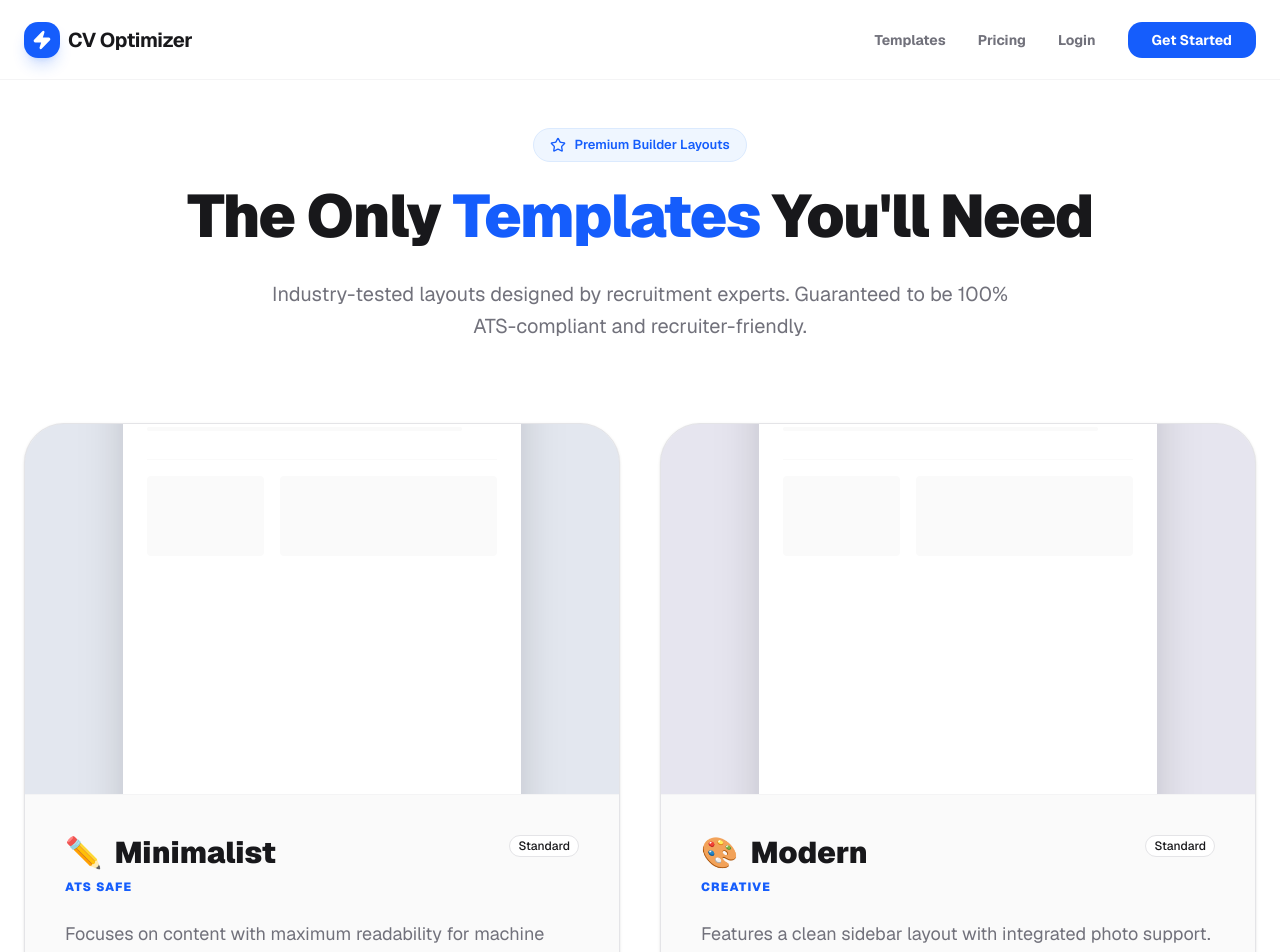
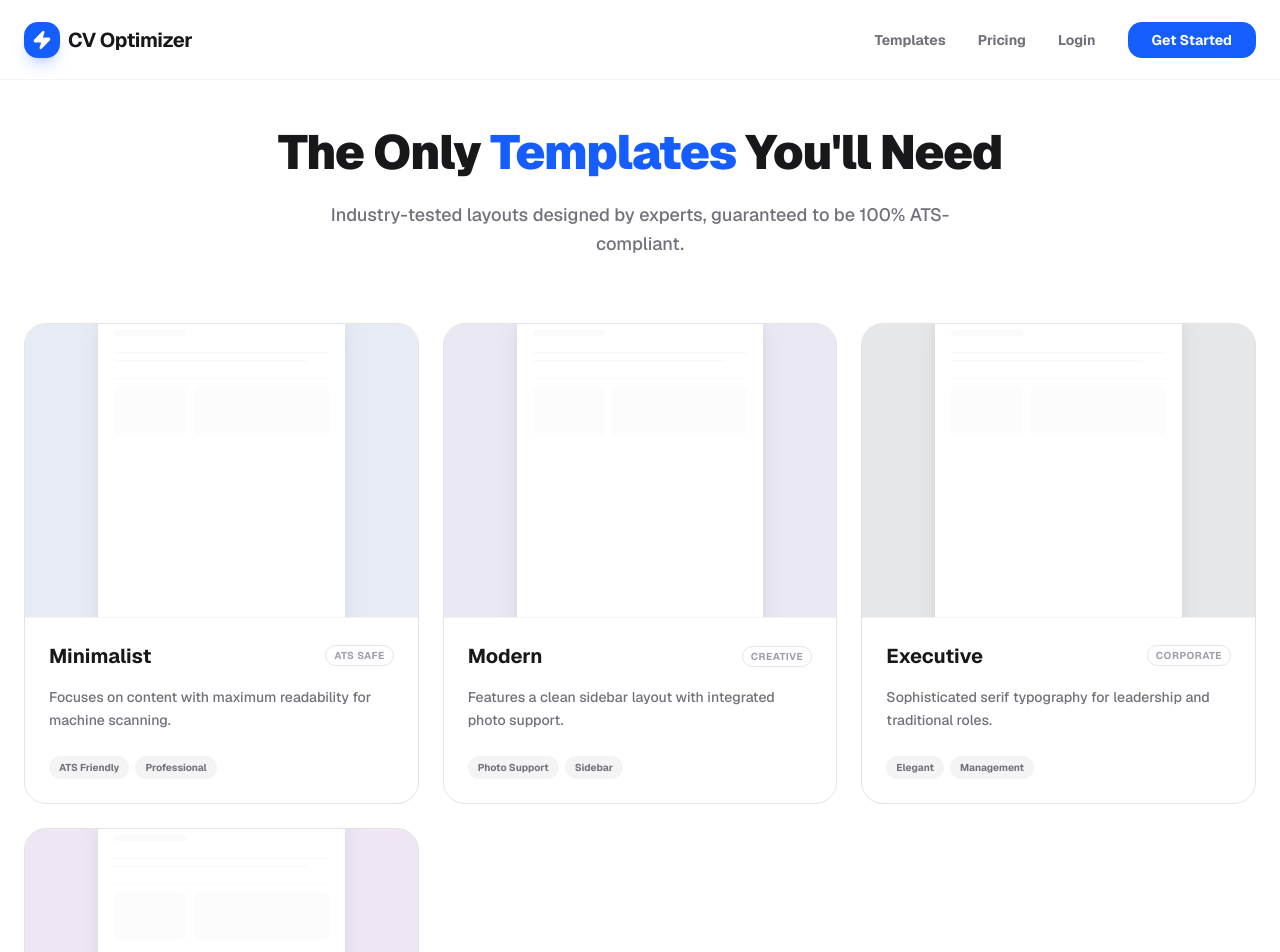
Before and after one commit to Cinarezici/cv, a Next.js app: page /templates in a window 1280 px wide. Shown: the top 952 px of the page. Built offline with nearby package versions, Linux system fonts and the light colour scheme.

Commit message:
style: minimalist redesign of the templates page

```diff
--- a/src/app/templates/page.tsx
+++ b/src/app/templates/page.tsx
@@ -66,69 +66,62 @@ export default function TemplatesPage() {
             </header>
 
             <div className="max-w-7xl mx-auto flex-1 w-full relative">
-                <div className="text-center mb-20 relative z-10">
-                    <div className="inline-flex items-center gap-2 px-4 py-1.5 rounded-full bg-blue-50 border border-blue-100 text-blue-600 text-[13px] font-semibold mb-6">
-                        <Star className="h-4 w-4" /> Premium Builder Layouts
-                    </div>
-                    <h1 className="text-5xl md:text-6xl font-black tracking-tight mb-8">
+                <div className="text-center mb-16 relative z-10">
+                    <h1 className="text-4xl md:text-5xl font-black tracking-tight mb-6">
                         The Only <span className="text-blue-600">Templates</span> You'll Need
                     </h1>
-                    <p className="text-xl text-zinc-500 max-w-3xl mx-auto leading-relaxed">
-                        Industry-tested layouts designed by recruitment experts. Guaranteed to be 100% ATS-compliant and recruiter-friendly.
+                    <p className="text-lg text-zinc-500 max-w-2xl mx-auto leading-relaxed font-medium">
+                        Industry-tested layouts designed by experts, guaranteed to be 100% ATS-compliant.
                     </p>
                 </div>
 
-                {/* Templates Grid */}
-                <div className="grid md:grid-cols-2 gap-10 relative z-10">
+                {/* Templates Grid - Compact 3-column */}
+                <div className="grid md:grid-cols-2 lg:grid-cols-3 gap-6 relative z-10">
                     {templates.map((tpl) => (
-                        <div key={tpl.id} className="group relative bg-zinc-50 rounded-[40px] overflow-hidden border border-zinc-200 flex flex-col hover:border-blue-300 hover:bg-zinc-100/50 transition-all duration-500 shadow-sm hover:shadow-xl">
+                        <div key={tpl.id} className="group relative bg-white rounded-3xl overflow-hidden border border-zinc-200 flex flex-col hover:border-blue-400 hover:shadow-2xl transition-all duration-500">
 
-                            {/* Preview image Simulation */}
-                            <div className={`aspect-[16/10] ${tpl.color} w-full relative p-12 flex items-center justify-center overflow-hidden border-b border-zinc-100`}>
+                            {/* Smaller Preview area */}
+                            <div className={`aspect-[4/3] ${tpl.color} w-full relative p-8 flex items-center justify-center overflow-hidden border-b border-zinc-100`}>
                                 <div className="absolute inset-0 bg-gradient-to-tr from-blue-500/5 to-transparent opacity-0 group-hover:opacity-100 transition-opacity duration-700" />
 
-                                {/* Fake Document Shape */}
-                                <div className="w-[80%] aspect-[1/1.414] bg-white shadow-2xl rounded-sm flex flex-col p-6 gap-3 transition-transform duration-700 group-hover:scale-105 group-hover:-rotate-1">
-                                    <div className="h-4 w-1/2 bg-zinc-100 rounded"></div>
-                                    <div className="h-2 w-1/3 bg-zinc-50 rounded mb-4"></div>
-                                    <div className="space-y-2">
-                                        <div className="h-1 w-full bg-zinc-50 rounded"></div>
-                                        <div className="h-1 w-[90%] bg-zinc-50 rounded"></div>
+                                {/* Refined Fake Document Shape */}
+                                <div className="w-[75%] aspect-[1/1.414] bg-white shadow-xl rounded-[2px] flex flex-col p-4 gap-2 transition-transform duration-700 group-hover:scale-105 group-hover:-rotate-1">
+                                    <div className="h-2.5 w-1/2 bg-zinc-100/80 rounded"></div>
+                                    <div className="h-1.5 w-1/3 bg-zinc-50 rounded mb-2"></div>
+                                    <div className="space-y-1.5">
+                                        <div className="h-0.5 w-full bg-zinc-50 rounded"></div>
+                                        <div className="h-0.5 w-[90%] bg-zinc-50 rounded"></div>
                                     </div>
-                                    <div className="mt-4 pt-4 border-t border-zinc-50 flex gap-4">
-                                        <div className="h-20 w-1/3 bg-zinc-50 rounded"></div>
-                                        <div className="h-20 flex-1 bg-zinc-50 rounded"></div>
+                                    <div className="mt-2 pt-2 border-t border-zinc-50 flex gap-2">
+                                        <div className="h-12 w-1/3 bg-zinc-50/50 rounded"></div>
+                                        <div className="h-12 flex-1 bg-zinc-50/50 rounded"></div>
                                     </div>
                                 </div>
 
                                 {/* Hover Overlay */}
-                                <div className="absolute inset-0 bg-white/40 backdrop-blur-[2px] opacity-0 group-hover:opacity-100 transition-opacity duration-500 flex items-center justify-center">
+                                <div className="absolute inset-0 bg-white/60 backdrop-blur-[1px] opacity-0 group-hover:opacity-100 transition-opacity duration-500 flex items-center justify-center">
                                     <Link href="/signup">
-                                        <Button size="lg" className="h-14 px-10 rounded-2xl bg-blue-600 text-white hover:bg-blue-700 font-extrabold shadow-2xl transform translate-y-8 group-hover:translate-y-0 transition-all duration-500">
+                                        <Button size="lg" className="h-12 px-8 rounded-xl bg-black text-white hover:bg-zinc-800 font-bold shadow-xl transform translate-y-4 group-hover:translate-y-0 transition-all duration-500">
                                             Use {tpl.name}
                                         </Button>
                                     </Link>
                                 </div>
                             </div>
 
-                            <div className="p-10 flex flex-col flex-1">
-                                <div className="flex justify-between items-start mb-6">
-                                    <div>
-                                        <div className="flex items-center gap-3 mb-2">
-                                            <span className="text-3xl">{tpl.emoji}</span>
-                                            <h3 className="text-3xl font-black text-zinc-900">{tpl.name}</h3>
-                                        </div>
-                                        <p className="text-blue-600 font-black text-xs uppercase tracking-widest">{tpl.category}</p>
-                                    </div>
-                                    <Badge className="bg-white text-zinc-900 border-zinc-200">Standard</Badge>
+                            <div className="p-6 flex flex-col flex-1">
+                                <div className="flex justify-between items-center mb-4">
+                                    <h3 className="text-xl font-bold text-zinc-900">{tpl.name}</h3>
+                                    <Badge variant="outline" className="text-[10px] font-bold uppercase tracking-wider text-zinc-400 border-zinc-200">
+                                        {tpl.category}
+                                    </Badge>
                                 </div>
 
-                                <p className="text-zinc-500 mb-8 text-lg leading-relaxed">{tpl.description}</p>
+                                <p className="text-zinc-500 mb-6 text-sm font-medium leading-relaxed">{tpl.description}</p>
 
-                                <div className="mt-auto pt-6 flex flex-wrap gap-2 border-t border-zinc-100">
-                                    {tpl.tags.map(tag => (
-                                        <span key={tag} className="flex items-center gap-1.5 text-xs font-bold px-3 py-1.5 rounded-lg bg-zinc-100 text-zinc-500">
-                                            <Check className="h-3 w-3 text-blue-500" /> {tag}
+                                <div className="mt-auto flex flex-wrap gap-1.5">
+                                    {tpl.tags.slice(0, 2).map(tag => (
+                                        <span key={tag} className="text-[10px] font-bold px-2.5 py-1 rounded-full bg-zinc-100 text-zinc-500">
+                                            {tag}
                                         </span>
                                     ))}
                                 </div>
@@ -137,13 +130,10 @@ export default function TemplatesPage() {
                     ))}
                 </div>
 
-                {/* Trust Footer */}
-                <div className="mt-32 text-center py-16 border-t border-zinc-100">
-                    <div className="flex flex-col items-center gap-4">
-                        <div className="flex items-center gap-2 text-zinc-400 font-bold uppercase tracking-widest text-xs">
-                            <ShieldCheck className="h-4 w-4 text-blue-500" /> 100% Guaranteed Outcome
-                        </div>
-                        <p className="text-zinc-400 text-sm max-w-sm">Handcrafted with precision to pass modern Applicant Tracking Systems with ease.</p>
+                {/* Simplified Footer */}
+                <div className="mt-24 text-center py-12">
+                    <div className="inline-flex items-center gap-2 text-zinc-400 font-bold uppercase tracking-widest text-[10px] bg-zinc-50 px-4 py-2 rounded-full border border-zinc-200">
+                        <ShieldCheck className="h-3.5 w-3.5 text-blue-500" /> 100% Recruiter Approved
                     </div>
                 </div>
             </div>
```
